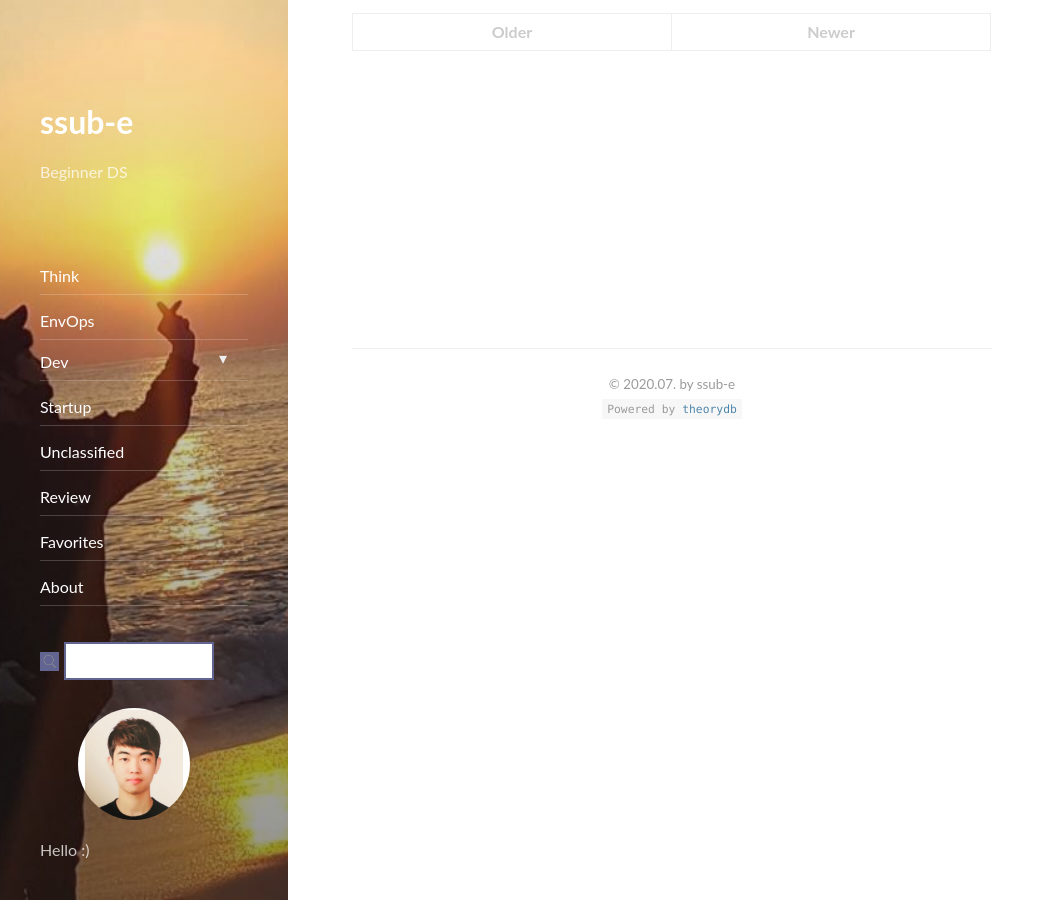
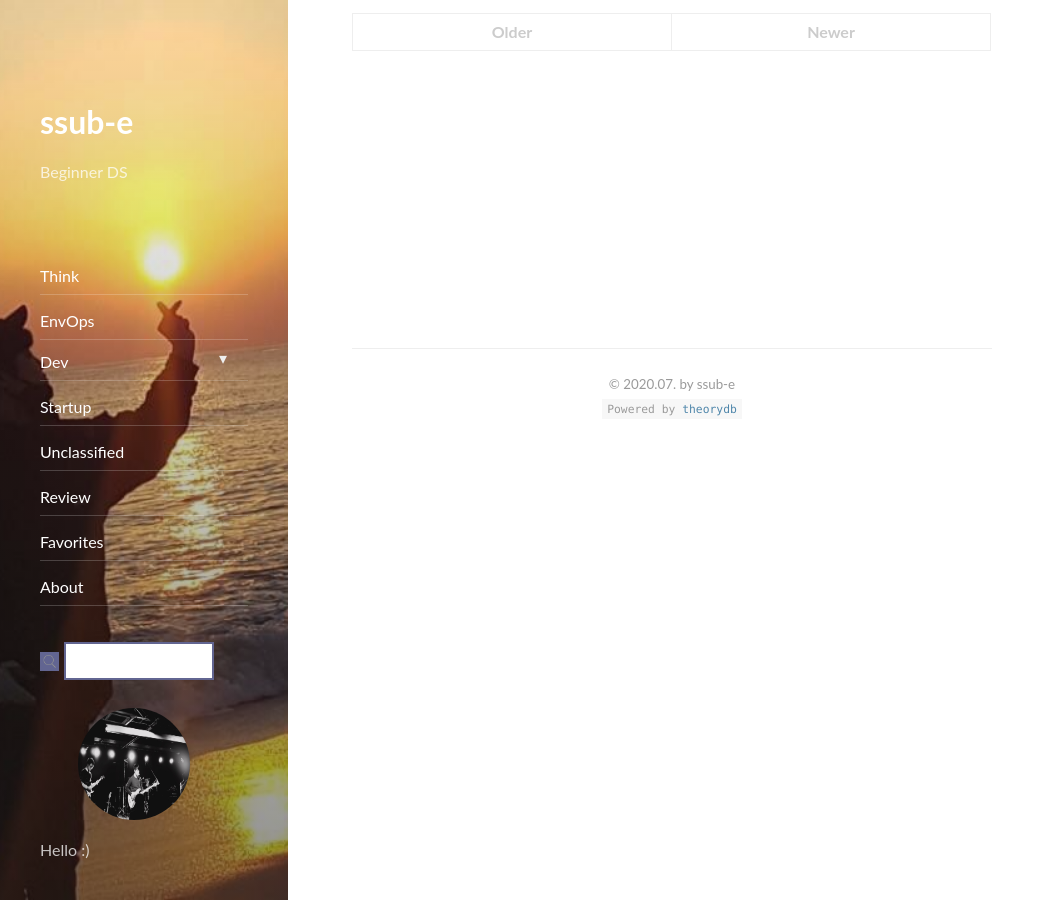
Before and after one commit to ssub-e/ssub-e.github.io, a Jekyll site: the page built from index.html, in a window 1280 px wide and 900 px high, scrolled down 448 px. Shown: the whole window, without its empty margins (0-1055 px from the left). Built offline with Jekyll 4.4.1, drawn with Linux system fonts in a browser that asks for light colours; nearby versions of some CDN libraries; the list of posts is cut into pages by our own code.

Commit message:
Update authors.yml

```diff
--- a/_data/authors.yml
+++ b/_data/authors.yml
@@ -12,17 +12,17 @@ theorydb:
 
   # This photo will be used in the about section
   picture:
-    src:             /assets/img/my.jpg
+    src:             /assets/img/git_1.jpg
     # srcset is optional, but can be used to provide higher res versions for retina displays
     srcset:
-      1x:            /assets/img/my.jpg
-      2x:            /assets/img/my.jpg
+      1x:            /assets/img/git_1.jpg
+      2x:            /assets/img/git_1.jpg
 
   # Social media icons in sidebar
   # Comment/uncommet to show/hide
   # Icons appear in order, can be rearranged:
   social:
-    facebook:        cantouchmin
+    facebook:        ssub
     # twitter:         <username>
     # google:          <number>
     # vk:              <username>
```
